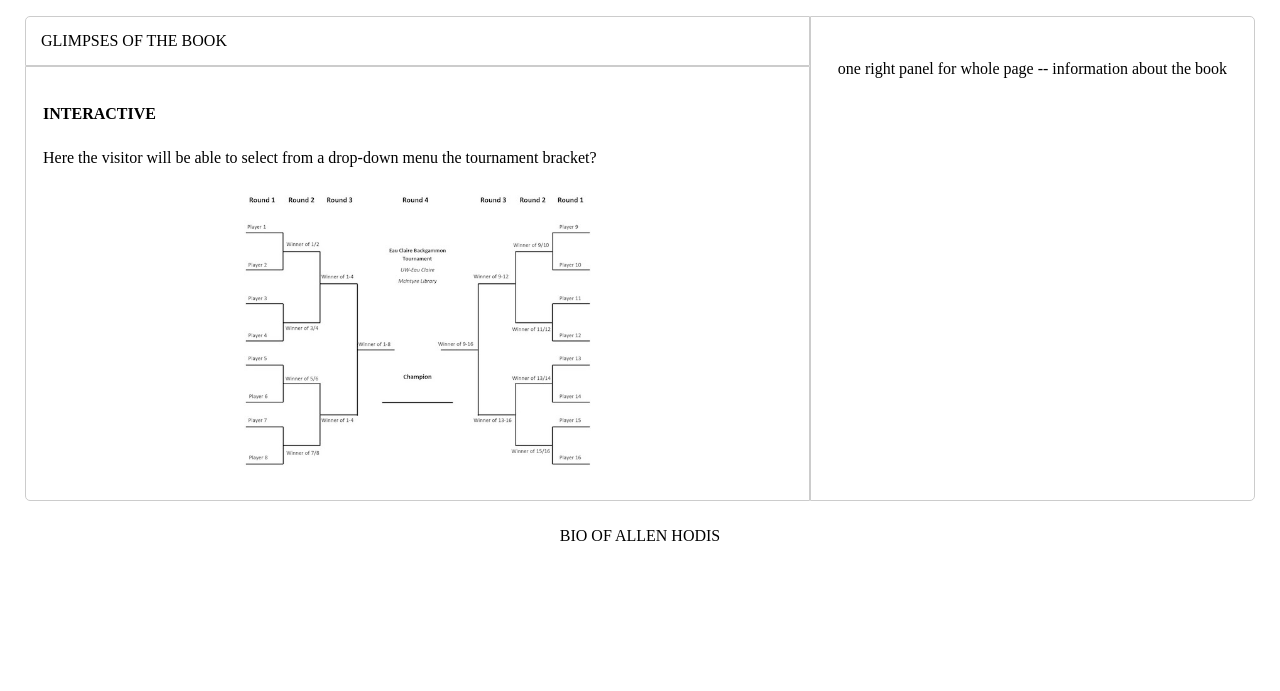
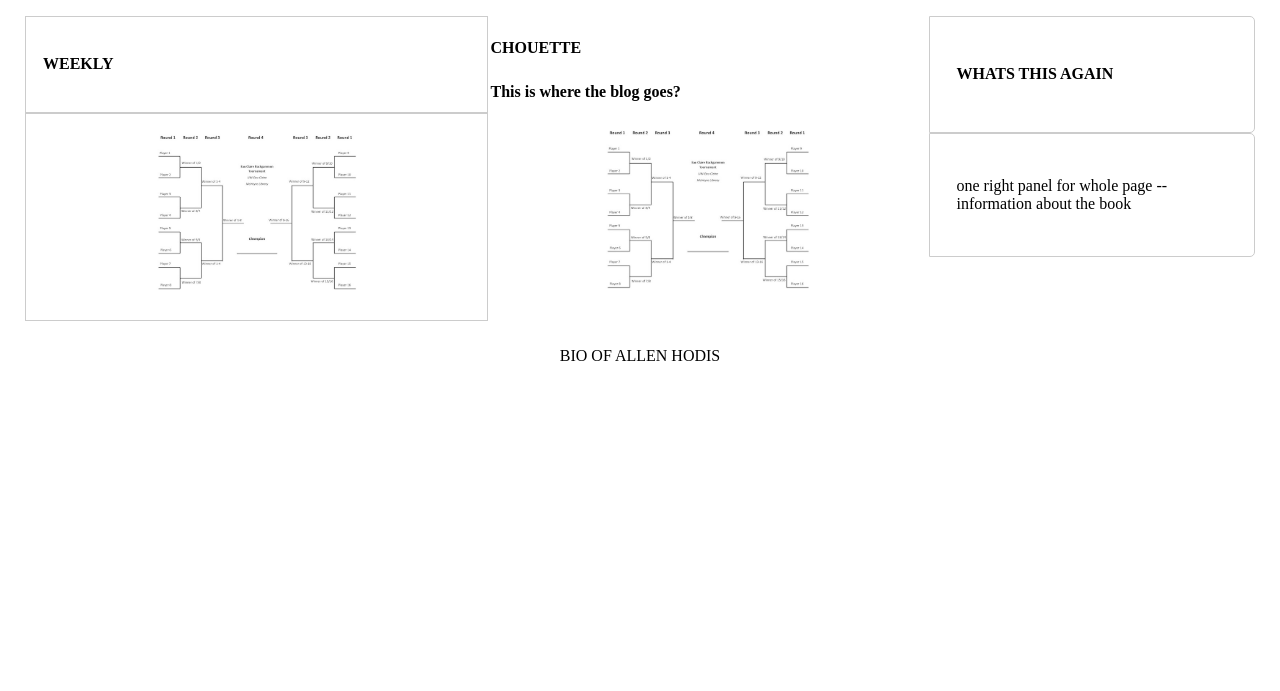
Before and after one commit to swim-mer/backgammon_book, a plain HTML site: page web_static/index.html in a window 1280 px wide. Shown: the part 109-800 px from the top of the page. Drawn offline with Linux system fonts and the light colour scheme.

Commit message:
Update header

```diff
--- a/web_static/index.html
+++ b/web_static/index.html
@@ -11,19 +11,37 @@
 	<body>
 		<header>
 			<h1>Beyond Deus Ex Bot</h1>
-			<p>Bit about the book</p>
+			<nav class="menu">
+				<a href="#">Home</a>
+				<a href="#">About</a>
+				<a href="#">Third Option</a>
+			</nav>
 		</header>
 		<div class="flex-container">
 			<div class="flex-left">
-				<div class="left left-top">GLIMPSES OF THE BOOK</div><!--left side-->
-				<div class="left left-bottom">
-					<h4>INTERACTIVE</h4>
-					<p>Here the visitor will be able to select from a drop-down menu the tournament bracket?</p>
+				<div class="left column-top">
+					<h4>WEEKLY</h4>
+				</div>
+				<div class="left column-bottom">
 					<img src="images/backgammon_tourney_bracket.jpg" alt="Bracket chart">
 				</div><!--left side-->
 			</div>
-			<div class="right">
-				<p>one right panel for whole page -- information about the book</p>
+			<div class="flex-middle">
+				<div class="middle column-top">
+					<h4>CHOUETTE</h4>
+				</div>
+				<div class="middle column-bottom">
+					<h4>This is where the blog goes?</h4>
+					<img src="images/backgammon_tourney_bracket.jpg" alt="Bracket chart">
+				</div>
+			</div>
+			<div class="flex-right">
+				<div class="right column-top">
+					<h4>WHATS THIS AGAIN</h4>
+				</div>
+				<div class="right column-bottom">
+					<p>one right panel for whole page -- information about the book</p>
+				</div>
 			</div><!--right side-->
 		</div>
 		<footer>BIO OF ALLEN HODIS</footer>
```
